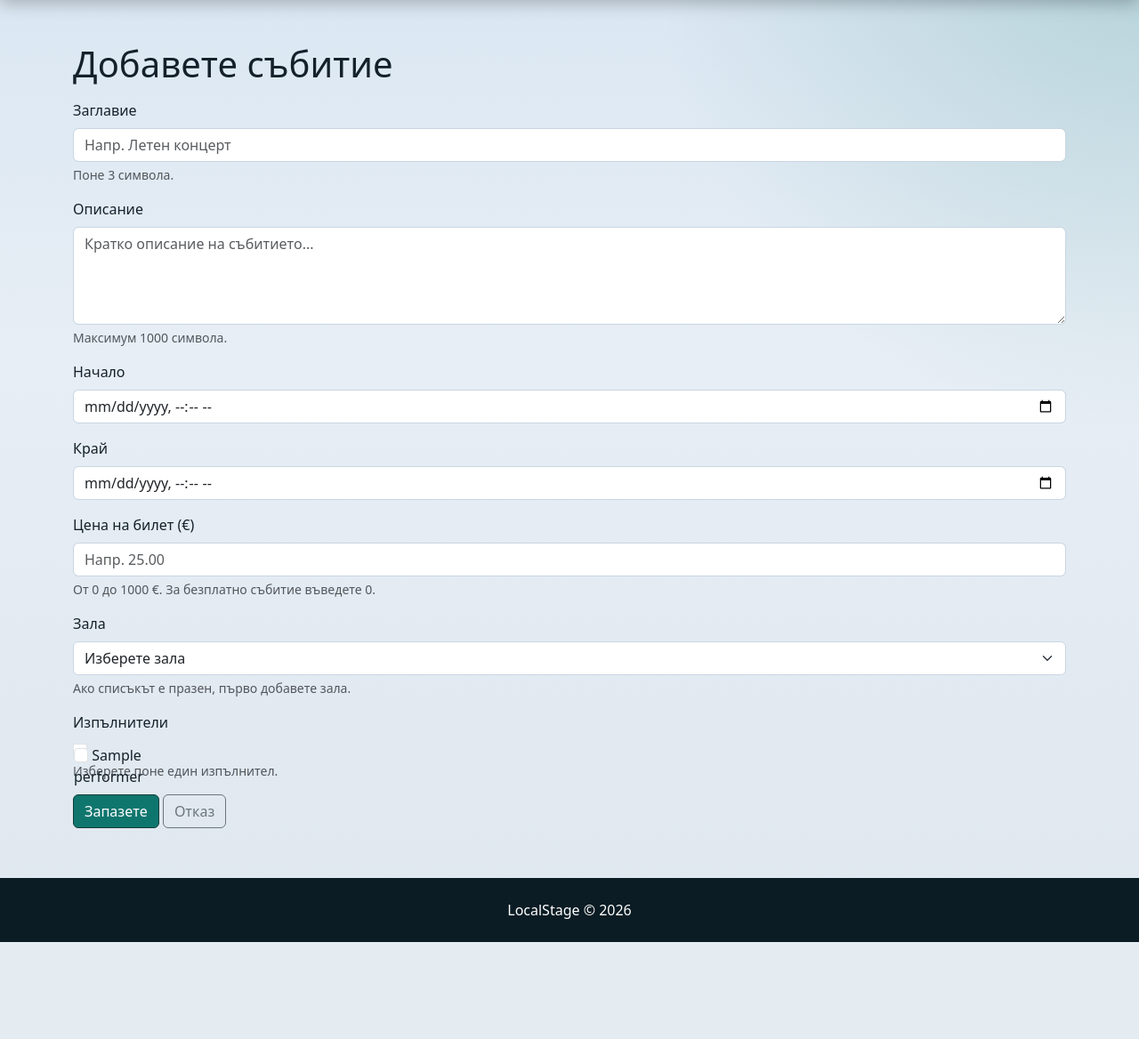
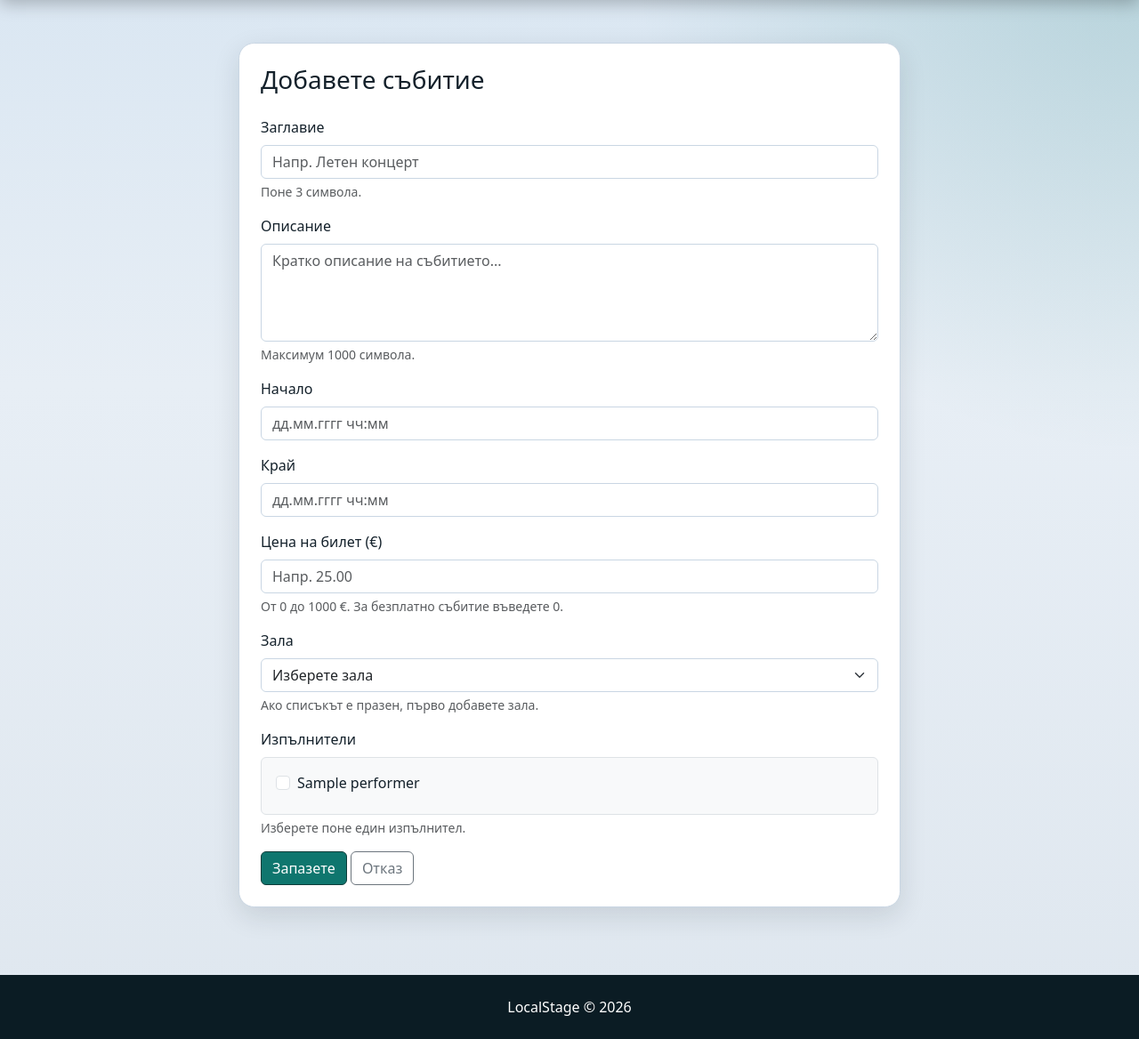
Before and after one commit to MartinBuilds/Django_Basics_Regular_Exam_martinkolew, a Django app: page /events/create/ in a window 1280 px wide. Shown: the part 58-1226 px from the top of the page at 89% size. Before the commit the page ends 1117 px from the top, so only its background shows below. Run offline with Django 5.2, Linux system fonts and the light colour scheme; tables that the repository leaves empty hold one stand-in row (values such as "Sample post").

Commit message:
Add Bulgarian flatpickr datetime fields on events.

```diff
--- a/events/forms.py
+++ b/events/forms.py
@@ -41,6 +41,7 @@ class EventForm(forms.ModelForm):
                 'required': 'Моля, въведете описание.',
                 'max_length': 'Описанието не може да е над 1000 символа.',
             },
+
             'start_datetime': {
                 'required': 'Моля, въведете начална дата и час.',
                 'invalid': 'Невалидна дата и час.',
@@ -58,6 +59,7 @@ class EventForm(forms.ModelForm):
             'venue': {
                 'required': 'Моля, изберете зала.',
             },
+
             'performers': {
                 'required': 'Моля, изберете поне един изпълнител.',
             },
@@ -77,18 +79,21 @@ class EventForm(forms.ModelForm):
                     'maxlength': '1000',
                 }
             ),
+
             'start_datetime': forms.DateTimeInput(
-                format='%Y-%m-%dT%H:%M',
+                format='%d.%m.%Y %H:%M',
                 attrs={
-                    'class': 'form-control',
-                    'type': 'datetime-local',
+                    'class': 'form-control js-datetime',
+                    'placeholder': 'дд.мм.гггг чч:мм',
+                    'autocomplete': 'off',
                 }
             ),
             'end_datetime': forms.DateTimeInput(
-                format='%Y-%m-%dT%H:%M',
+                format='%d.%m.%Y %H:%M',
                 attrs={
-                    'class': 'form-control',
-                    'type': 'datetime-local',
+                    'class': 'form-control js-datetime',
+                    'placeholder': 'дд.мм.гггг чч:мм',
+                    'autocomplete': 'off',
                 }
             ),
             'ticket_price': forms.NumberInput(
@@ -100,6 +105,7 @@ class EventForm(forms.ModelForm):
                     'max': '1000',
                 }
             ),
+
             'venue': forms.Select(
                 attrs={
                     'class': 'form-select',
@@ -115,10 +121,14 @@ class EventForm(forms.ModelForm):
     def __init__(self, *args, **kwargs):
         super().__init__(*args, **kwargs)
         self.fields['start_datetime'].input_formats = [
+            '%d.%m.%Y %H:%M',
+            '%d.%m.%Y %H:%M:%S',
             '%Y-%m-%dT%H:%M',
             '%Y-%m-%d %H:%M:%S',
         ]
         self.fields['end_datetime'].input_formats = [
+            '%d.%m.%Y %H:%M',
+            '%d.%m.%Y %H:%M:%S',
             '%Y-%m-%dT%H:%M',
             '%Y-%m-%d %H:%M:%S',
         ]
@@ -138,6 +148,7 @@ class EventForm(forms.ModelForm):
             )
 
     def clean_title(self):
+
         title = self.cleaned_data.get('title', '').strip()
         if len(title) < 3:
             raise forms.ValidationError('Заглавието трябва да е поне 3 символа.')
@@ -150,6 +161,7 @@ class EventForm(forms.ModelForm):
         return description
 
     def clean_ticket_price(self):
+
         ticket_price = self.cleaned_data.get('ticket_price')
         if ticket_price is None:
             return ticket_price
--- a/templates/events/event_form.html
+++ b/templates/events/event_form.html
@@ -4,15 +4,45 @@
     {% if event %}Редактирайте събитие{% else %}Добавете събитие{% endif %} | LocalStage
 {% endblock %}
 
+{% block extra_css %}
+<link rel="stylesheet" href="https://cdn.jsdelivr.net/npm/flatpickr/dist/flatpickr.min.css">
+<style>
+    .flatpickr-calendar {
+        border-radius: 0.75rem;
+        box-shadow: 0 10px 30px rgba(20, 33, 43, 0.18);
+        border: 1px solid #c9d6e3;
+    }
+    .flatpickr-day.selected,
+    .flatpickr-day.startRange,
+    .flatpickr-day.endRange,
+    .flatpickr-day.selected:hover {
+        background: #0f766e;
+        border-color: #0f766e;
+    }
+    .flatpickr-time input:hover,
+    .flatpickr-time .flatpickr-am-pm:hover,
+    .flatpickr-months .flatpickr-prev-month:hover svg,
+    .flatpickr-months .flatpickr-next-month:hover svg {
+        fill: #0f766e;
+        color: #0f766e;
+    }
+    .flatpickr-current-month .flatpickr-monthDropdown-months:hover,
+    .numInputWrapper:hover {
+        background: rgba(15, 118, 110, 0.08);
+    }
+</style>
+{% endblock %}
+
 {% block content %}
-<h1>
+<div class="content-card col-lg-8 mx-auto">
+    <h1 class="h3 mb-4">
         {% if event %}Редактирайте събитие{% else %}Добавете събитие{% endif %}
     </h1>
 
     {% if not has_venues or not has_performers %}
-    <div class="alert alert-warning mt-3">
+        <div class="alert alert-warning">
             {% if not has_venues %}
-            <p class="mb-1">Няма добавени места. <a href="{% url 'venue-create' %}">Добавете място</a></p>
+                <p class="mb-1">Няма добавени зали. <a href="{% url 'venue-create' %}">Добавете зала</a></p>
             {% endif %}
             {% if not has_performers %}
                 <p class="mb-0">Няма добавени изпълнители. <a href="{% url 'performer-create' %}">Добавете изпълнител</a></p>
@@ -21,20 +51,35 @@
     {% endif %}
 
     {% if form.non_field_errors %}
-    <div class="alert alert-danger mt-3">
+        <div class="alert alert-danger">
             {% for error in form.non_field_errors %}
                 <p class="mb-0">{{ error }}</p>
             {% endfor %}
         </div>
     {% endif %}
 
-<form method="post" class="mt-3" novalidate>
+    <form method="post" novalidate>
         {% csrf_token %}
 
         {% for field in form %}
             <div class="mb-3">
-            <label for="{{ field.id_for_label }}" class="form-label">{{ field.label }}</label>
+                <label class="form-label">{{ field.label }}</label>
+                {% if field.name == 'performers' %}
+                    <div class="border rounded p-3 bg-light">
+                        {% for checkbox in field %}
+                            <div class="form-check">
+                                {{ checkbox.tag }}
+                                <label class="form-check-label" for="{{ checkbox.id_for_label }}">
+                                    {{ checkbox.choice_label }}
+                                </label>
+                            </div>
+                        {% empty %}
+                            <p class="text-muted mb-0">Няма налични изпълнители.</p>
+                        {% endfor %}
+                    </div>
+                {% else %}
                     {{ field }}
+                {% endif %}
                 {% if field.help_text %}
                     <div class="form-text">{{ field.help_text }}</div>
                 {% endif %}
@@ -53,4 +98,41 @@
             <a href="{% url 'event-list' %}" class="btn btn-outline-secondary">Отказ</a>
         {% endif %}
     </form>
+</div>
 {% endblock %}
+
+{% block extra_js %}
+<script src="https://cdn.jsdelivr.net/npm/flatpickr"></script>
+<script src="https://cdn.jsdelivr.net/npm/flatpickr/dist/l10n/bg.js"></script>
+<script>
+    (function () {
+        if (!window.flatpickr) {
+            return;
+        }
+        flatpickr.localize(flatpickr.l10ns.bg);
+        var shared = {
+            enableTime: true,
+            time_24hr: true,
+            dateFormat: 'd.m.Y H:i',
+            allowInput: true,
+            minuteIncrement: 1,
+            locale: 'bg',
+        };
+        var isEdit = {{ event.pk|default:'null' }};
+        var startPicker = flatpickr('#id_start_datetime', Object.assign({}, shared, {
+            minDate: isEdit ? null : 'today',
+        }));
+        var endPicker = flatpickr('#id_end_datetime', Object.assign({}, shared, {
+            minDate: isEdit ? null : 'today',
+        }));
+        startPicker.config.onChange.push(function (selectedDates) {
+            if (selectedDates[0]) {
+                endPicker.set('minDate', selectedDates[0]);
+            }
+        });
+        if (startPicker.selectedDates[0]) {
+            endPicker.set('minDate', startPicker.selectedDates[0]);
+        }
+    })();
+</script>
+{% endblock %}
```
Lines whose indentation alone changed are shown as unchanged.
